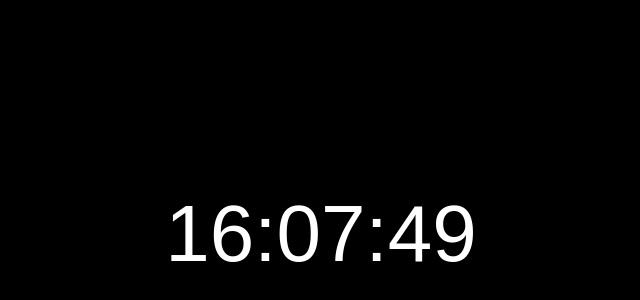
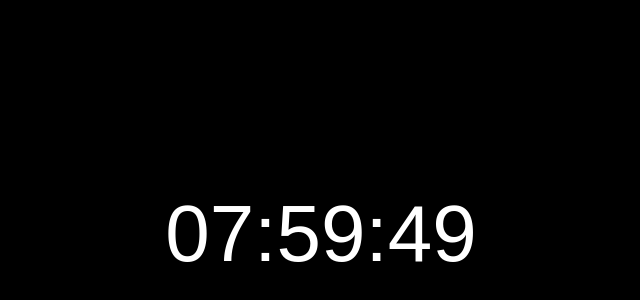
Before and after one commit to MacMillan1225/countdown, a plain HTML site: page index.html in a window 1280 px wide. Shown: the part 174-474 px from the top of the page, without its empty margins (319-959 px from the left). Drawn offline with Linux system fonts and the light colour scheme.

Commit message:
Update index.html

```diff
--- a/index.html
+++ b/index.html
@@ -86,7 +86,7 @@
         }
 
         window.onload = function () {
-            const targetDate = new Date("2024-09-17T23:59:59").getTime(); // 设置目标时间
+            const targetDate = new Date("2024-09-17T15:51:59").getTime(); // 设置目标时间
             const display = document.querySelector('#countdown');
             startCountdown(targetDate, display);
         };
```
